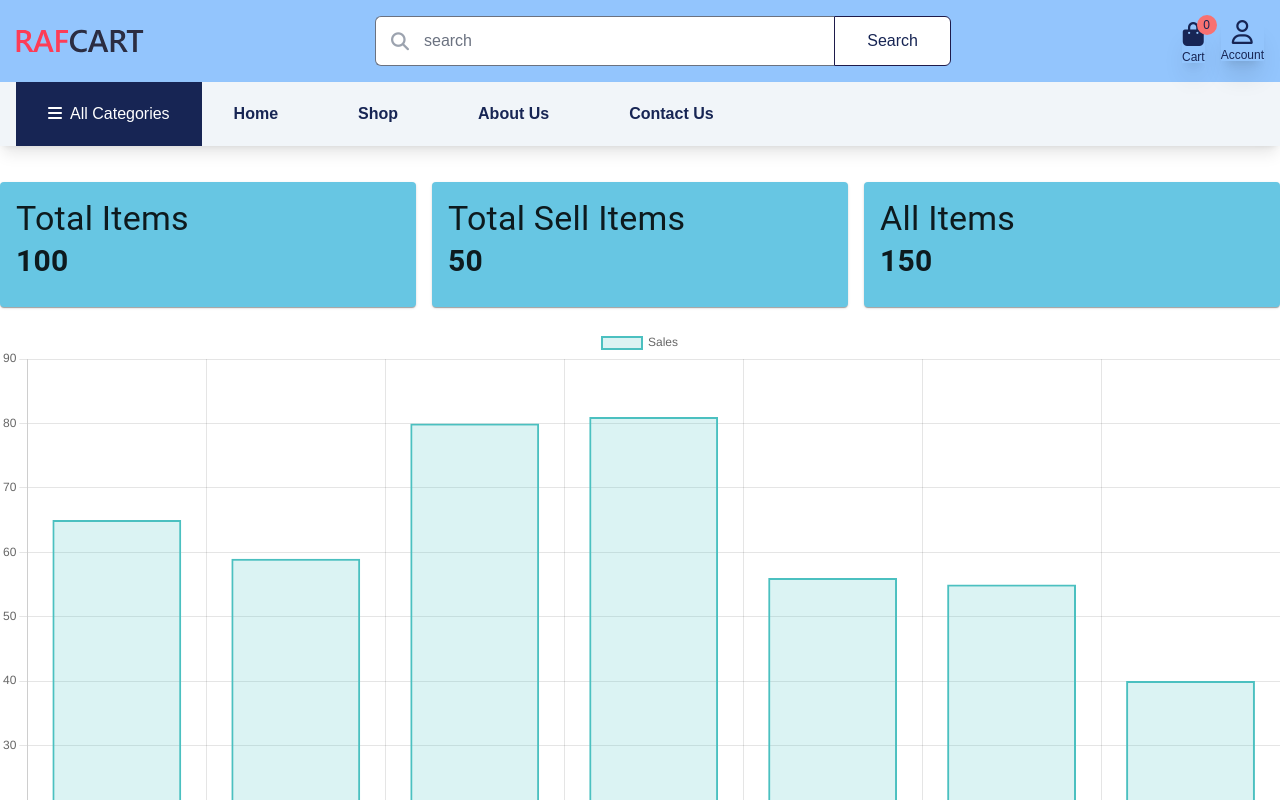
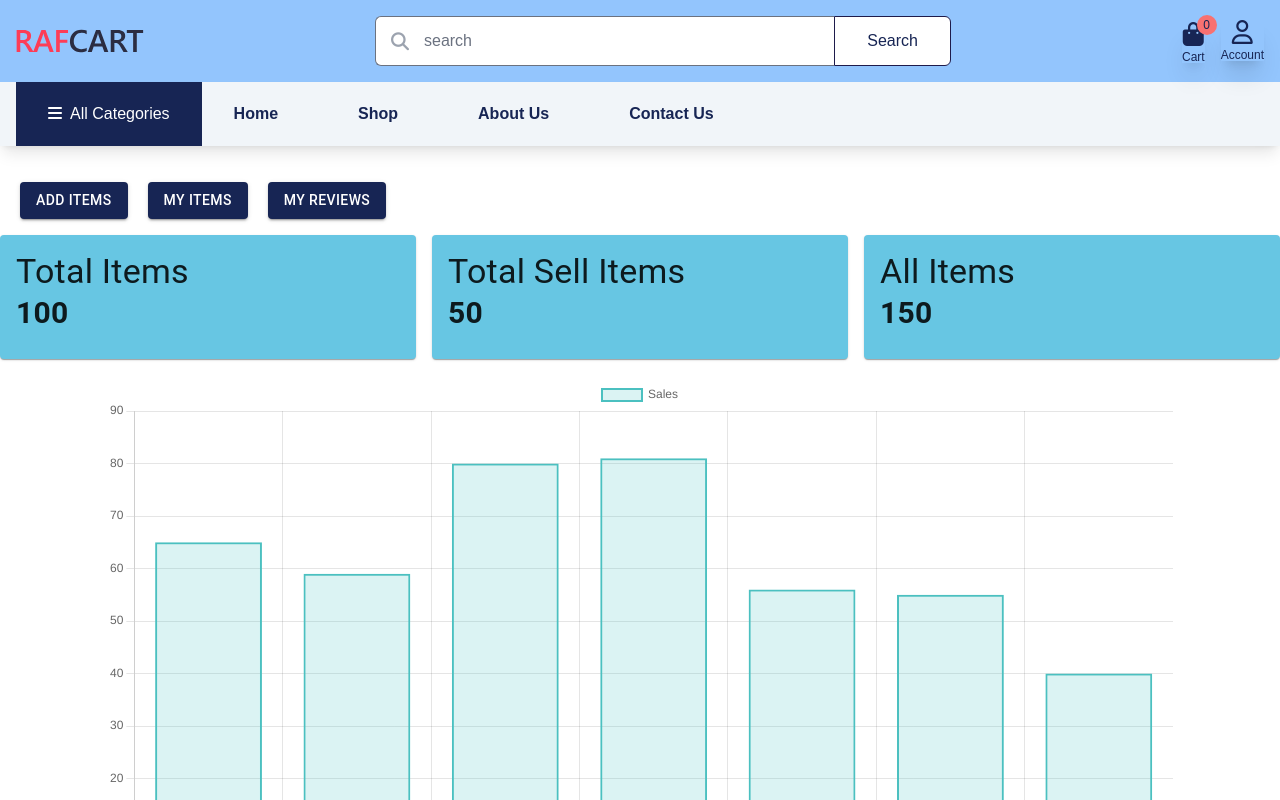
Before and after one commit to IT21239298/Cartify, a React (Create React App) app in the folder frontend/: page /sellerDashboard in a window 1280 px wide. Shown: the top 800 px of the page. Built offline with nearby package versions, Linux system fonts and the light colour scheme.

Commit message:
add button

```diff
--- a/frontend/src/pages/seller/SellerDashboard.jsx
+++ b/frontend/src/pages/seller/SellerDashboard.jsx
@@ -1,5 +1,5 @@
 import React, { useEffect, useRef } from "react";
-import { Card, CardContent, Grid, Typography } from "@mui/material";
+import { Button, Card, CardContent, Grid, Typography } from "@mui/material";
 import Chart from "chart.js/auto"; // Import Chart.js
 
 // TotalItemsCard Component
@@ -103,6 +103,51 @@ const SellerDashboard = () => {
   return (
     <div>
       <Grid sx={{ mt: "20px" }} container spacing={2}>
+        <Grid item xs={12}>
+          <Button
+            href="/item"
+            variant="contained"
+            sx={{
+              bgcolor: "rgb(23, 37, 84)",
+              color: "white",
+              "&:hover": {
+                bgcolor: "#121c40",
+              },
+              ml: "20px",
+            }}
+          >
+            Add Items
+          </Button>
+          <Button
+            href="/selleritem"
+            variant="contained"
+            sx={{
+              bgcolor: "rgb(23, 37, 84)",
+              color: "white",
+              "&:hover": {
+                bgcolor: "#121c40",
+              },
+              ml: "20px",
+            }}
+          >
+            My Items
+          </Button>
+          <Button
+            href="/reviewrating"
+            variant="contained"
+            sx={{
+              bgcolor: "rgb(23, 37, 84)",
+              color: "white",
+              "&:hover": {
+                bgcolor: "#121c40",
+              },
+              ml: "20px",
+            }}
+          >
+            My Reviews
+          </Button>
+        </Grid>
+
         <Grid item xs={4}>
           <TotalItemsCard totalItems={totalItems} />
         </Grid>
@@ -114,8 +159,8 @@ const SellerDashboard = () => {
         </Grid>
       </Grid>
 
-      <Grid container justifyContent="center" sx={{ mt: "20px" }}>
-        <Grid item xs={12}>
+      <Grid container justifyContent="center" sx={{ mt: "20px", mb: "20px" }}>
+        <Grid item xs={10}>
           <SellerBarChart data={chartData} />
         </Grid>
       </Grid>
```
Also changed, not shown: 1 other file (tests, documents, lock files or other folders).
